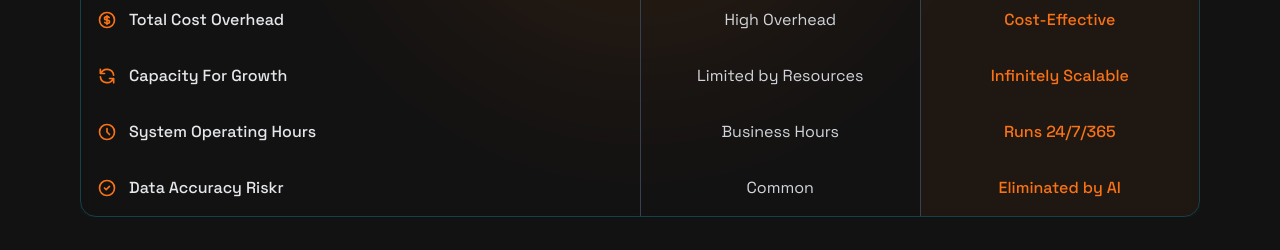
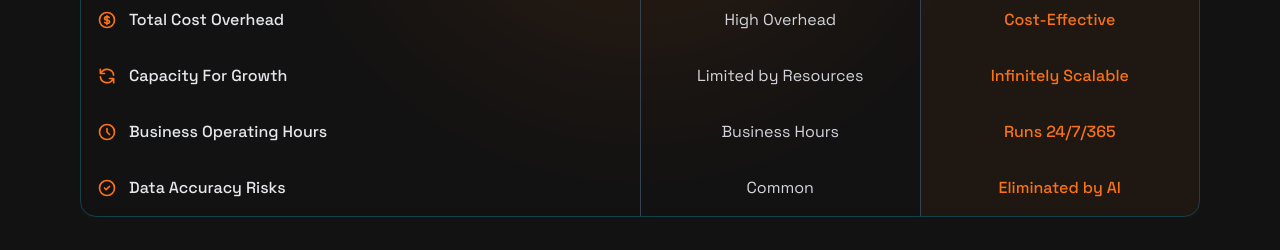
Before and after one commit to anshthakur-GH/Unfazed---Website, a React (Vite) app: page / in a window 1280 px wide. Shown: the part 1260-1510 px from the top of the page. Built offline with nearby package versions, Linux system fonts and the light colour scheme; the HTML template or start-up script is replaced by a standard one.

Commit message:
Update the sections gap

```diff
--- a/src/components/HeroSection.tsx
+++ b/src/components/HeroSection.tsx
@@ -208,13 +208,13 @@ const HeroSection = () => {
                   icon: <svg className="w-4 h-4 sm:w-5 sm:h-5 text-saas-orange flex-shrink-0" fill="none" stroke="currentColor" viewBox="0 0 24 24" xmlns="http://www.w3.org/2000/svg"><path strokeLinecap="round" strokeLinejoin="round" strokeWidth={2} d="M4 4v5h.582m15.356 2A8.001 8.001 0 004.582 9m0 0H9m11 11v-5h-.581m0 0a8.003 8.003 0 01-15.357-2m15.357 2H15" /></svg>
                 },
                 {
-                  feature: 'System Operating Hours',
+                  feature: 'Business Operating Hours',
                   traditional: 'Business Hours',
                   unfazed: 'Runs 24/7/365',
                   icon: <svg className="w-4 h-4 sm:w-5 sm:h-5 text-saas-orange flex-shrink-0" fill="none" stroke="currentColor" viewBox="0 0 24 24" xmlns="http://www.w3.org/2000/svg"><path strokeLinecap="round" strokeLinejoin="round" strokeWidth={2} d="M12 8v4l3 3m6-3a9 9 0 11-18 0 9 9 0 0118 0z" /></svg>
                 },
                 {
-                  feature: 'Data Accuracy Riskr',
+                  feature: 'Data Accuracy Risks',
                   traditional: 'Common',
                   unfazed: 'Eliminated by AI',
                   icon: <svg className="w-5 h-5 text-saas-orange" fill="none" stroke="currentColor" viewBox="0 0 24 24" xmlns="http://www.w3.org/2000/svg"><path strokeLinecap="round" strokeLinejoin="round" strokeWidth={2} d="M9 12l2 2 4-4m6 2a9 9 0 11-18 0 9 9 0 0118 0z" /></svg>
--- a/src/components/Navbar.tsx
+++ b/src/components/Navbar.tsx
@@ -135,7 +135,9 @@ const Navbar = () => {
                 onClick={() => {
                   const element = document.getElementById('services-section');
                   if (element) {
-                    element.scrollIntoView({ behavior: 'smooth' });
+                    const yOffset = -100; // Added offset to account for fixed navbar
+                    const y = element.getBoundingClientRect().top + window.pageYOffset + yOffset;
+                    window.scrollTo({ top: y, behavior: 'smooth' });
                     toggleMenu();
                   }
                 }}
```
